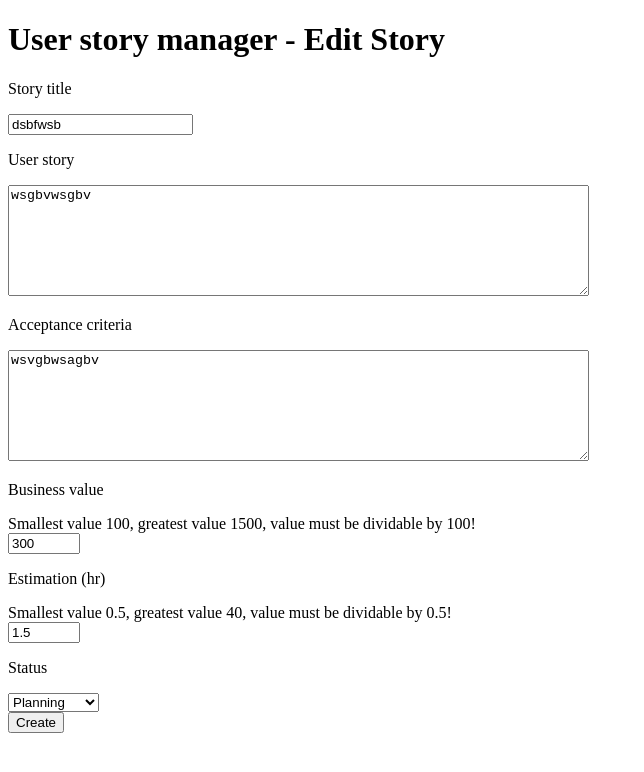
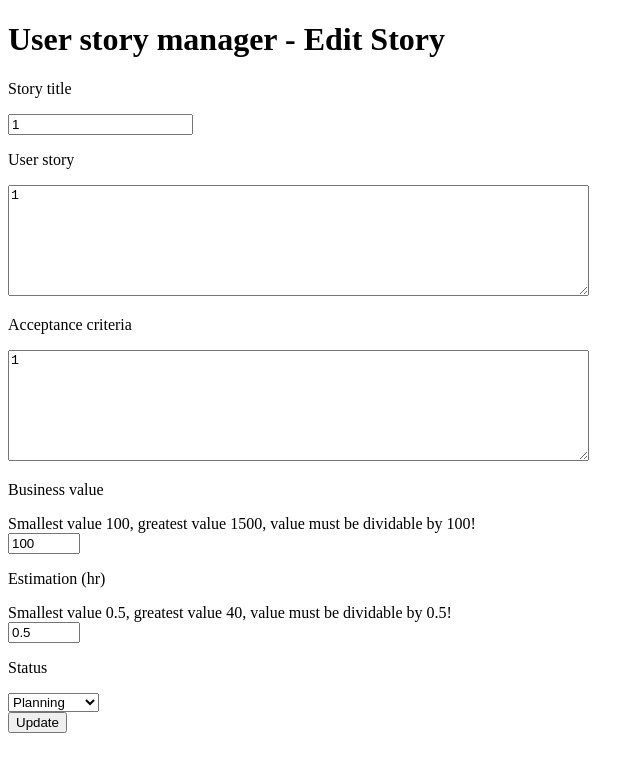
Before and after one commit to gabor-szeles/super-sprinter-3000-gabor-szeles, a Flask app: page /story/1 in a window 1280 px wide. Shown: the top 772 px of the page, without its empty margins (0-644 px from the left). Run offline with Flask 2, Linux system fonts and the light colour scheme.

Commit message:
new update function added

```diff
--- a/database.csv
+++ b/database.csv
@@ -1,2 +1,4 @@
-1,dsbfwsb,wsgbvwsgbv,wsvgbwsagbv,300,1.5,Review
-2,222,222,222,200,1.5,Planning
+1,1,1,1,100,0.5,TODO
+2,vfwswsvb,wbwsbv,wbvwbv,300,1.5,In Progress
+3,swvgfwgfv,wgvwgv,wgvwasgv,300,1.5,Planning
+4,erhbnedb,ebes,wgvwgv,100,0.5,Planning
--- a/server.py
+++ b/server.py
@@ -7,9 +7,6 @@ app = Flask(__name__)
 @app.route('/')
 def route_index():
     database = read_database("database.csv")
-    url_list = []
-    for data in database:
-        url_list.append(data[0])
     return render_template("list.html", database=database)
 
 
@@ -23,13 +20,14 @@ def route_edit():
 def route_update(story_id):
     update = 1
     database = read_database("database.csv")
+    id_ = database[int(story_id)-1][0]
     title = database[int(story_id)-1][1]
     story = database[int(story_id)-1][2]
     criteria = database[int(story_id)-1][3]
     value = database[int(story_id)-1][4]
     estimation = database[int(story_id)-1][5]
     status = database[int(story_id)-1][6]
-    return render_template('form.html', title=title, story=story, criteria=criteria, value=value, estimation=estimation, status=status, update=update)
+    return render_template('form.html', database=database, id=id_, title=title, story=story, criteria=criteria, value=value, estimation=estimation, status=status, update=update)
 
 
 @app.route('/save-story', methods=['POST'])
@@ -61,6 +59,25 @@ def route_delete(story_id):
     return redirect('/')
 
 
+@app.route('/update-story/<story_id>', methods=['POST'])
+def route_save_update(story_id):
+    database = read_database("database.csv")
+    user_story = []
+    user_story.append(story_id)
+    user_story.append(request.form["title"])
+    user_story.append(request.form["story"])
+    user_story.append(request.form["criteria"])
+    user_story.append(request.form["value"])
+    user_story.append(request.form["estimation"])
+    user_story.append(request.form["status"])
+    for lists in database:
+        if lists[0] == story_id:
+            database.remove(lists)
+    database.append(user_story)
+    export_data("database.csv", database)
+    return redirect('/')
+
+
 def read_database(datafile):
     with open(datafile, "r") as database:
         table = list(list(row) for row in csv.reader(database, delimiter=','))
--- a/templates/form.html
+++ b/templates/form.html
@@ -31,7 +31,13 @@
                 <option>Review</option>
                 <option>Done</option>
             </select>
+            {% if update is not none %}
+            </form>
+            <form><form action="{{ url_for('route_save_update', story_id=id ) }}" method="post">
+                <button type="Submit">Update</button></form>
+            {% else %}
             <br /><button type="Submit">Create</button>
-        </form>
+            </form>
+            {% endif %}
     </body>
 </html>
--- a/templates/list.html
+++ b/templates/list.html
@@ -21,7 +21,7 @@
     {% for list in database %}
         <tr>
             {% for item in list %}
-            <td style="width: 70px">{{ item }}</td>
+            <td style="width: 90px">{{ item }}</td>
             {% endfor %}
             <td><form action="{{ url_for('route_update', story_id=list[0] ) }}">
                 <button type="Submit"><img src="/static/pen.png" /></button>
```
